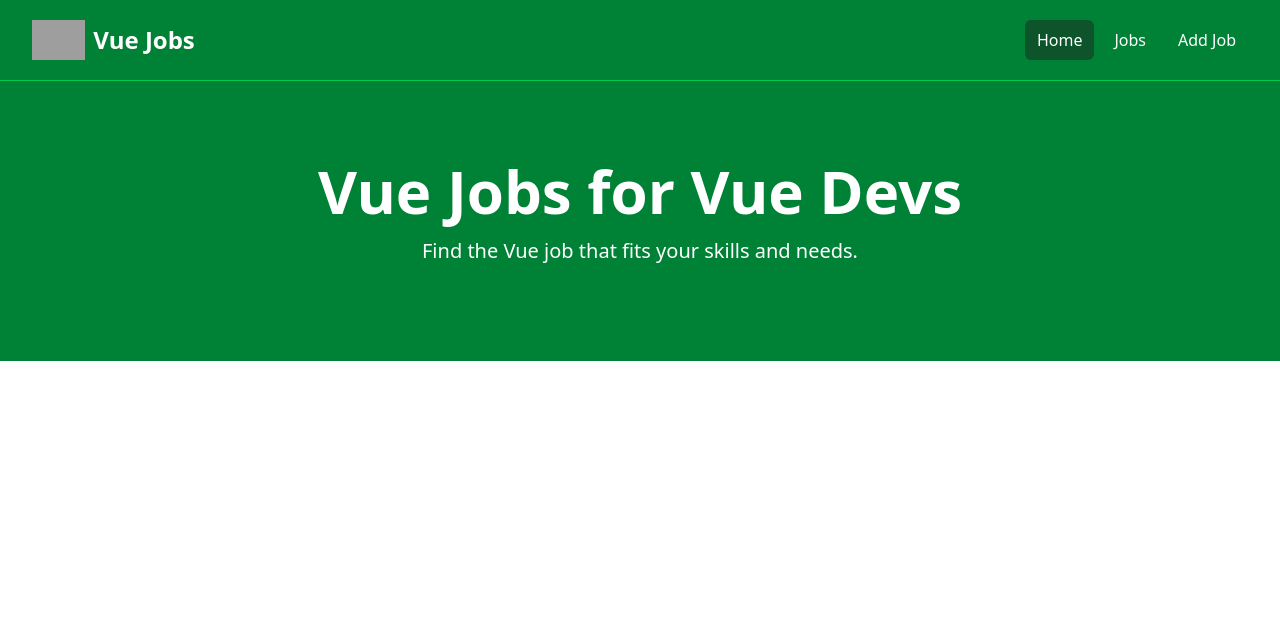
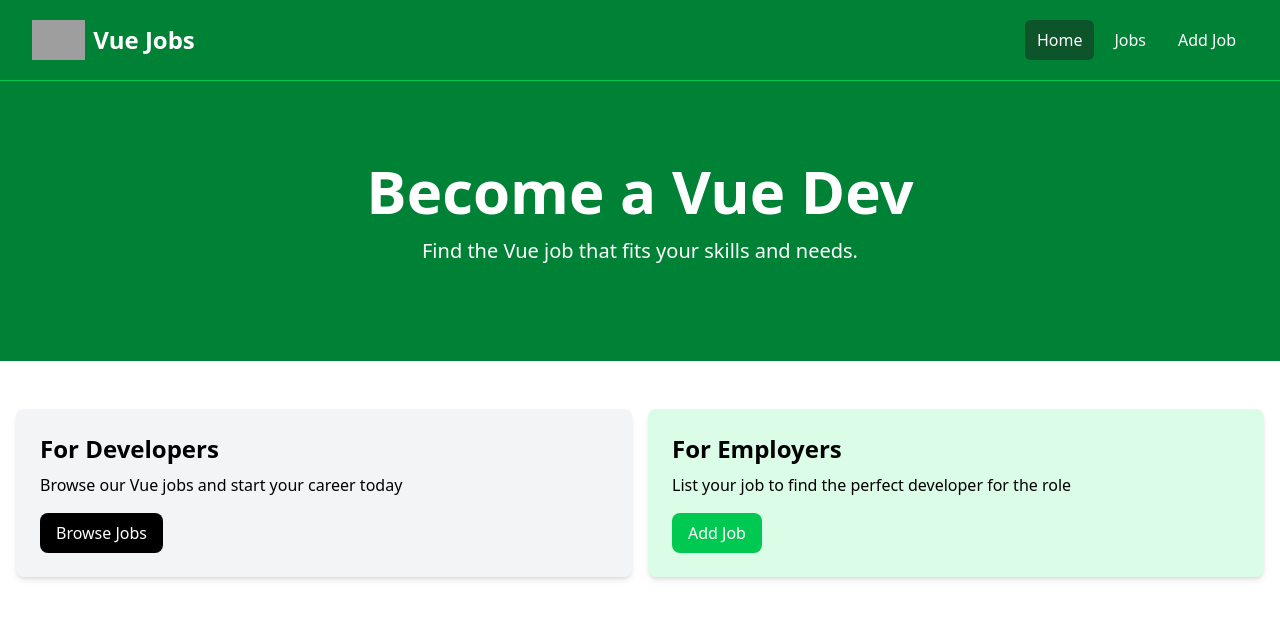
Before and after one commit to tarequr/vuejs, a Vue app: page / in a window 1280 px wide. Shown: the top 618 px of the page. Built offline with nearby package versions, Linux system fonts and the light colour scheme; grey boxes are pictures that could not be loaded.

Commit message:
chore: added home cards section

```diff
--- a/src/App.vue
+++ b/src/App.vue
@@ -1,12 +1,11 @@
 <script setup>
 import Hero from "./components/Hero.vue";
+import HomeCards from "./components/HomeCards.vue";
 import Navbar from "./components/Navbar.vue";
 </script>
 
 <template>
   <Navbar />
-  <Hero
-    title="Vue Jobs for Vue Devs"
-    subtitle="Find the Vue job that fits your skills and needs."
-  />
+  <Hero />
+  <HomeCards />
 </template>
--- /dev/null
+++ b/src/components/HomeCards.vue
@@ -0,0 +1,36 @@
+<script setup>
+import { defineProps } from "vue";
+</script>
+
+<template>
+  <section class="py-4">
+    <div class="container-xl lg:container m-auto">
+      <div class="grid grid-cols-1 md:grid-cols-2 gap-4 p-4 rounded-lg">
+        <div class="bg-gray-100 p-6 rounded-lg shadow-md">
+          <h2 class="text-2xl font-bold">For Developers</h2>
+          <p class="mt-2 mb-4">
+            Browse our Vue jobs and start your career today
+          </p>
+          <a
+            href="jobs.html"
+            class="inline-block bg-black text-white rounded-lg px-4 py-2 hover:bg-gray-700"
+          >
+            Browse Jobs
+          </a>
+        </div>
+        <div class="bg-green-100 p-6 rounded-lg shadow-md">
+          <h2 class="text-2xl font-bold">For Employers</h2>
+          <p class="mt-2 mb-4">
+            List your job to find the perfect developer for the role
+          </p>
+          <a
+            href="add-job.html"
+            class="inline-block bg-green-500 text-white rounded-lg px-4 py-2 hover:bg-green-600"
+          >
+            Add Job
+          </a>
+        </div>
+      </div>
+    </div>
+  </section>
+</template>
```
